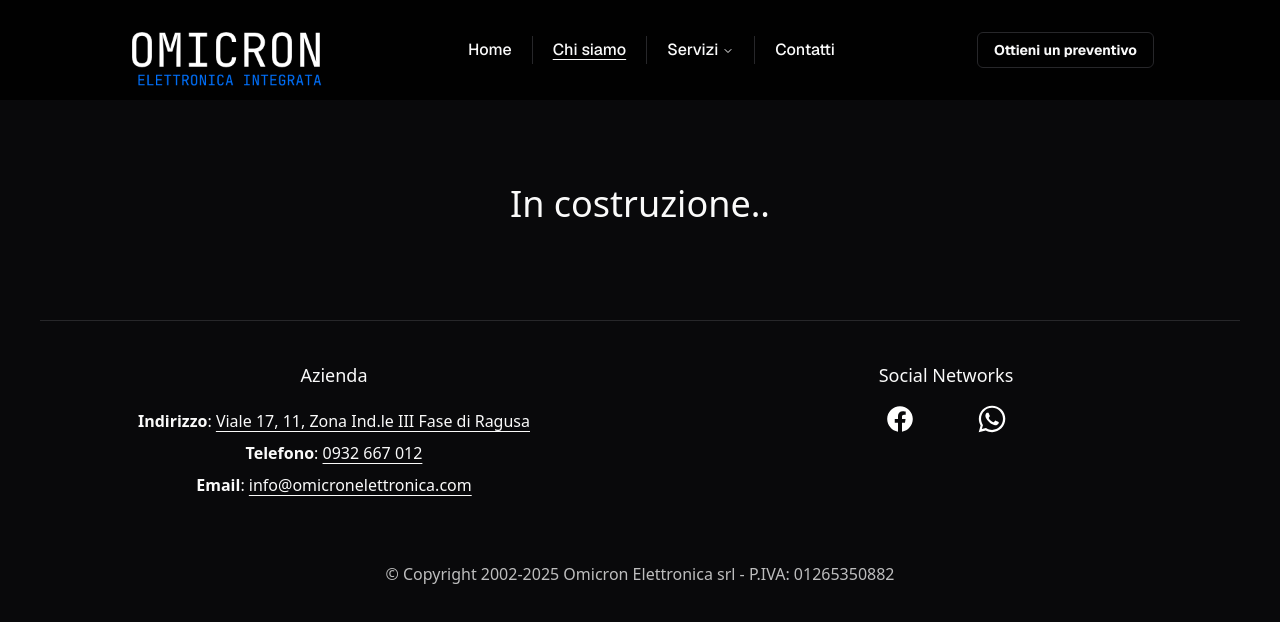
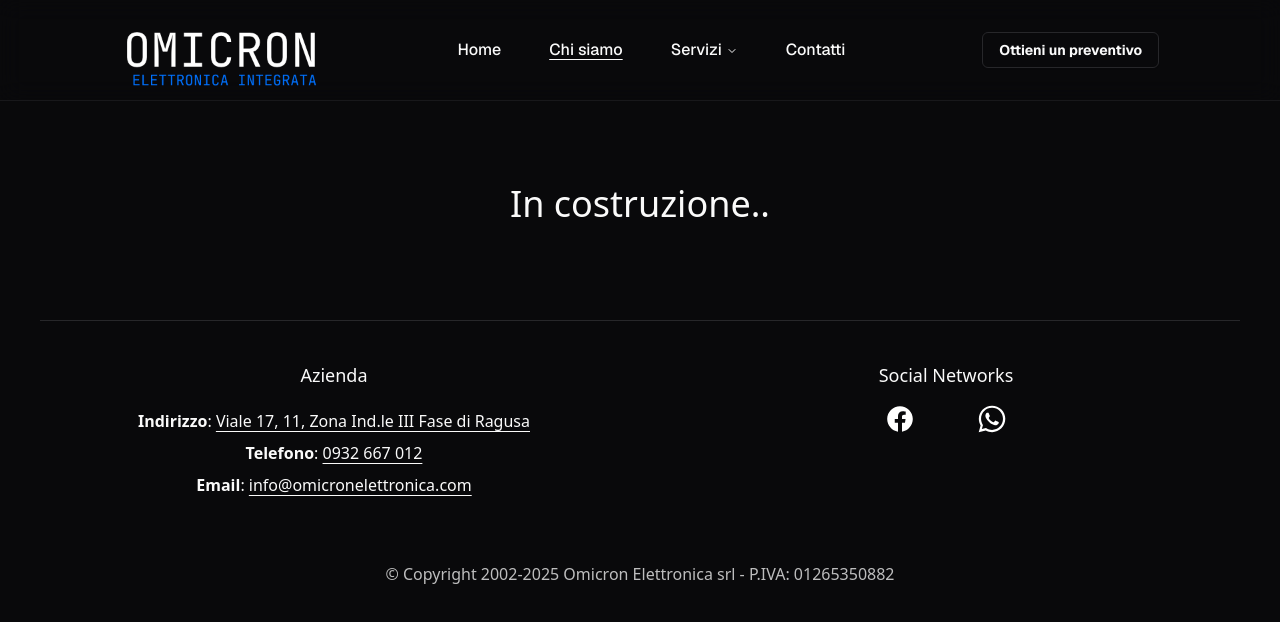
Before and after one commit to district2/omicron-web, a Next.js app: page /chi-siamo in a window 1280 px wide. Shown: the top 622 px of the page. Built offline with nearby package versions, Linux system fonts and the light colour scheme.

Commit message:
feat: add blur effect on navbar, remove separators

```diff
--- a/app/components/navbar.tsx
+++ b/app/components/navbar.tsx
@@ -10,7 +10,6 @@ import {
 	NavigationMenuTrigger,
 	navigationMenuTriggerStyle,
 } from "@/components/ui/navigation-menu";
-import { Separator } from "@/components/ui/separator";
 import { styleSelectedRoute } from "@/lib/utils";
 import Image from "next/image";
 import Link from "next/link";
@@ -42,7 +41,7 @@ export default function Navbar() {
 	return (
 		<div className="mt-36">
 			<MobileMenu />
-			<div className="hidden md:flex justify-evenly items-center fixed top-0 right-0 left-0 z-50 bg-black/85">
+			<div className="hidden md:flex justify-evenly items-center fixed top-0 right-0 left-0 z-50 backdrop-filter backdrop-blur-md border-b border-zinc-900">
 				<Link href={"/"}>
 					<Image
 						className="m-0 p-0"
@@ -56,7 +55,7 @@ export default function Navbar() {
 					orientation="vertical"
 					className="font-[family-name:var(--font-geist-sans)]"
 				>
-					<NavigationMenuList>
+					<NavigationMenuList className="gap-3">
 						<NavigationMenuItem>
 							<Link href="/" legacyBehavior passHref>
 								<NavigationMenuLink
@@ -66,7 +65,6 @@ export default function Navbar() {
 								</NavigationMenuLink>
 							</Link>
 						</NavigationMenuItem>
-						<Separator orientation="vertical" className="h-7" />
 						<NavigationMenuItem>
 							<Link href="/chi-siamo" legacyBehavior passHref>
 								<NavigationMenuLink
@@ -76,7 +74,6 @@ export default function Navbar() {
 								</NavigationMenuLink>
 							</Link>
 						</NavigationMenuItem>
-						<Separator orientation="vertical" className="h-7" />
 						<NavigationMenuItem>
 							<NavigationMenuTrigger className="bg-transparent">
 								Servizi
@@ -93,7 +90,6 @@ export default function Navbar() {
 								))}
 							</NavigationMenuContent>
 						</NavigationMenuItem>
-						<Separator orientation="vertical" className="h-7" />
 						<NavigationMenuItem>
 							<Link href="/contatti" legacyBehavior passHref>
 								<NavigationMenuLink
```
